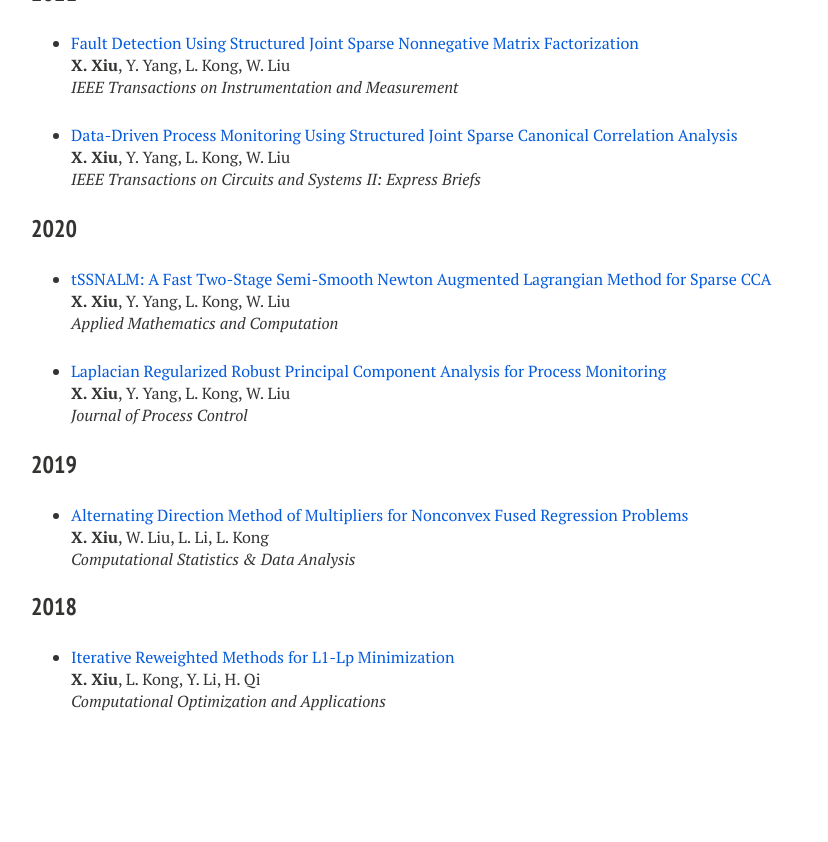
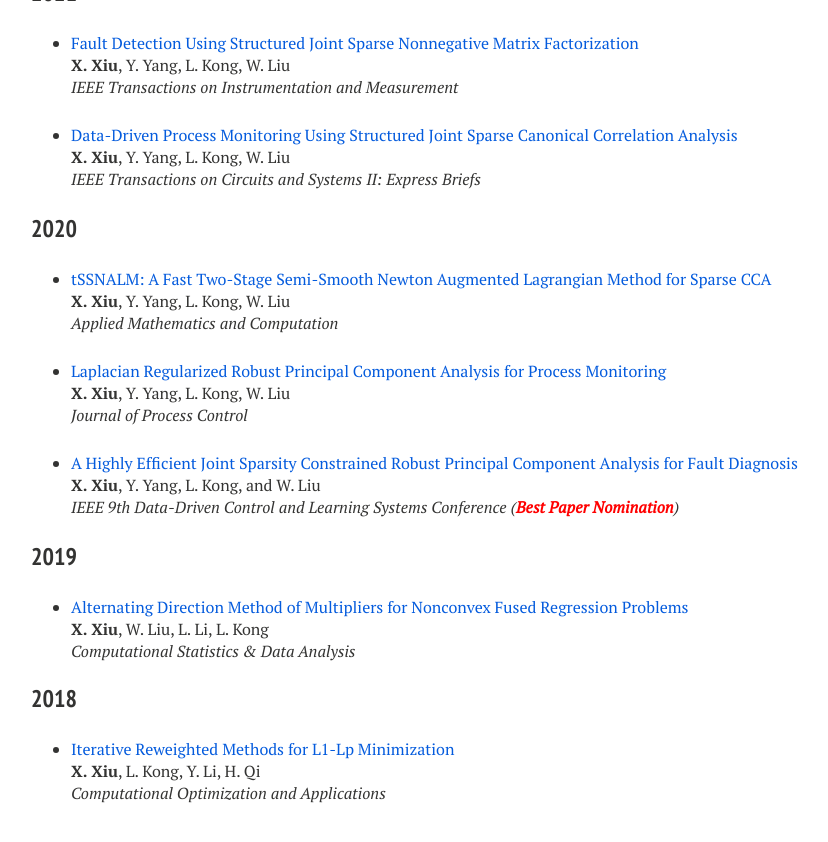
Before and after one commit to xianchaoxiu/xianchaoxiu.github.io, a Jekyll site: the page built from publication/index.md, in a window 1280 px wide and 900 px high, scrolled down 1640 px. Shown: the top 842 px of the window, without its empty margins (289-1117 px from the left). Built offline with Jekyll 4.4.1, drawn with Linux system fonts in a browser that asks for light colours; nearby versions of some CDN libraries; before the commit the page ends 2448 px from its top, so only the background shows below that.

Commit message:
Update index.md

```diff
--- a/publication/index.md
+++ b/publication/index.md
@@ -119,6 +119,12 @@ X. Li, <b>X. Xiu</b>, W. Liu, Z. Miao<br>
 <i>Journal of Process Control</i><br>
 
 
+* <a href="https://ieeexplore.ieee.org/abstract/document/9275063/" class="textlink" target="_blank">A Highly Efficient Joint Sparsity Constrained Robust Principal Component Analysis for Fault Diagnosis</a>  <br>
+<b>X. Xiu</b>, Y. Yang, L. Kong, and W. Liu<br>
+<i>IEEE 9th Data-Driven Control and Learning Systems Conference (<font color='red'><b>Best Paper Nomination</b></font>)</i> <br>
+
+
+
 ### 2019
 
 * <a href="https://www.sciencedirect.com/science/article/abs/pii/S0167947319300039" class="textlink" target="_blank">Alternating Direction Method of Multipliers for Nonconvex Fused Regression Problems</a>  <br>
```
